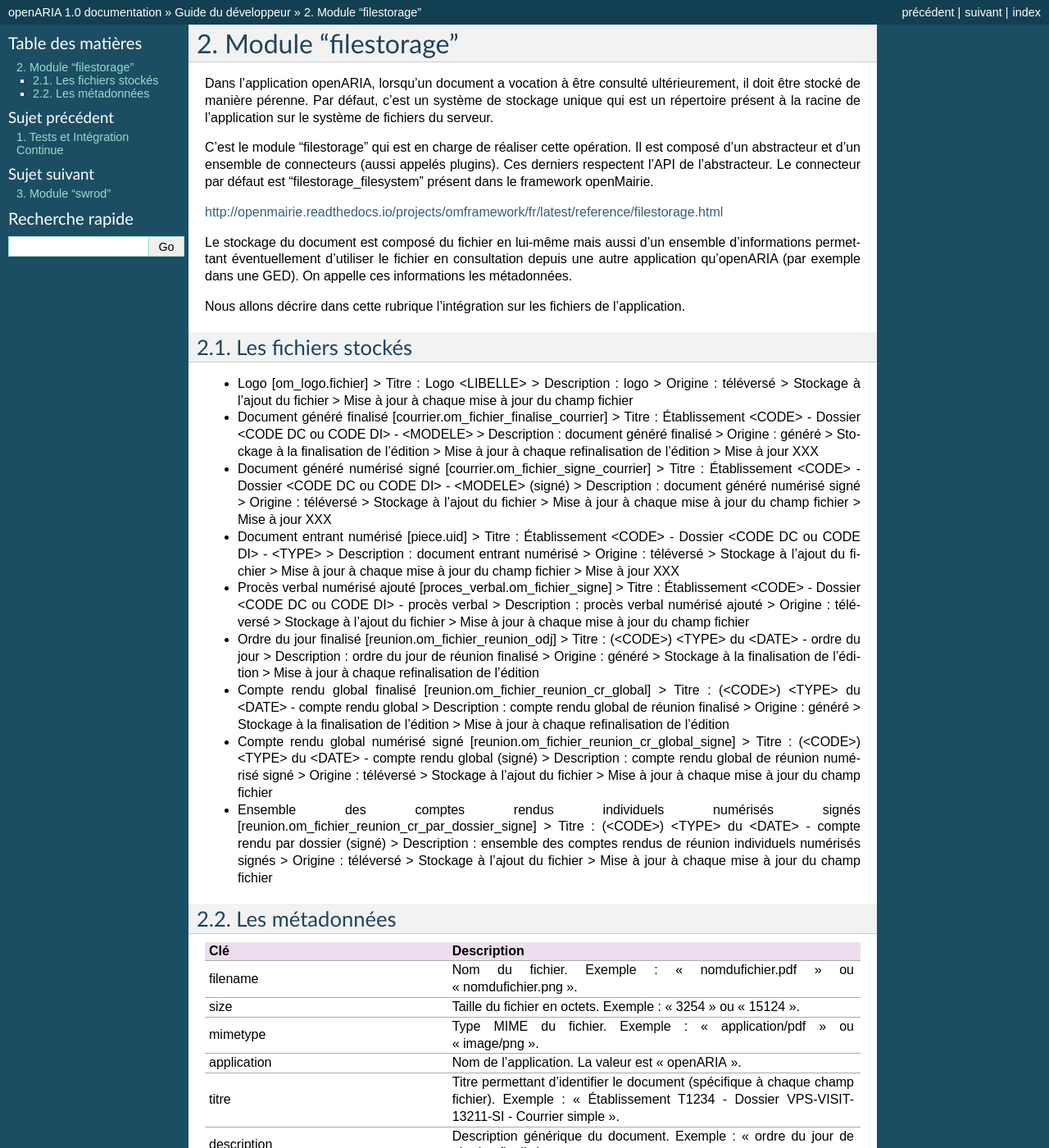
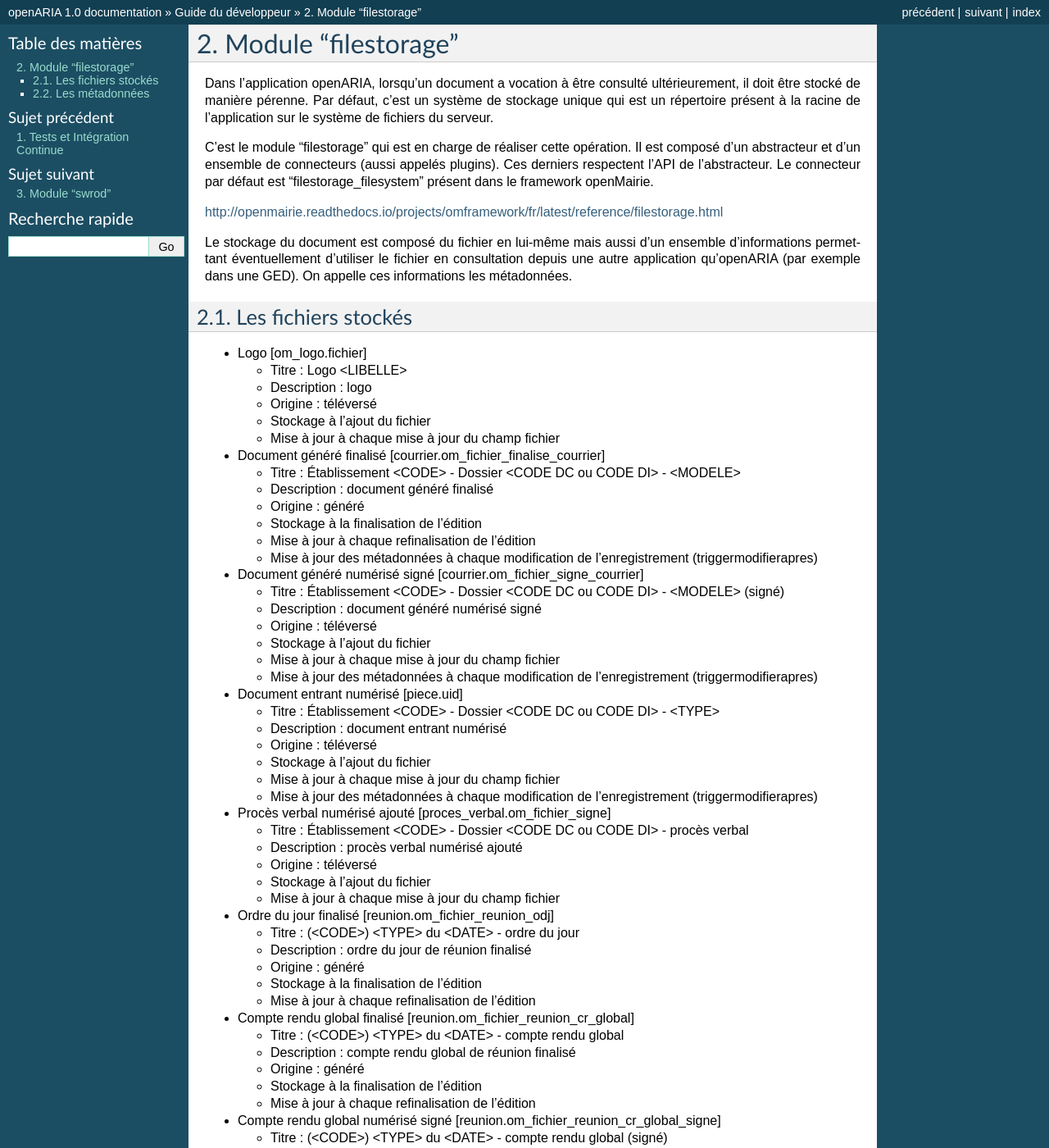
Before and after one commit to jcerini/openaria-documentation, a Sphinx documentation site: the page built from source/guide_developpeur/module_filestorage.rst, in a window 1280 px wide and 1400 px high. Shown: the whole window at 82% size. Built offline with Sphinx 7.4.7, drawn with Linux system fonts in a browser that asks for light colours; some of the changed text lies outside the part shown.

Commit message:
Reformate la liste des fichiers stockés et leurs caractéristiques.

```diff
--- a/source/guide_developpeur/module_filestorage.rst
+++ b/source/guide_developpeur/module_filestorage.rst
@@ -12,78 +12,85 @@ http://openmairie.readthedocs.io/projects/omframework/fr/latest/reference/filest
 
 Le stockage du document est composé du fichier en lui-même mais aussi d'un ensemble d'informations permettant éventuellement d'utiliser le fichier en consultation depuis une autre application qu'openARIA (par exemple dans une GED). On appelle ces informations les métadonnées.
 
-Nous allons décrire dans cette rubrique l'intégration sur les fichiers de l'application.
-
 
 Les fichiers stockés
 ####################
 
 
 - Logo [om_logo.fichier]
-  > Titre : Logo <LIBELLE>
-  > Description : logo
-  > Origine : téléversé
-  > Stockage à l'ajout du fichier
-  > Mise à jour à chaque mise à jour du champ fichier
+
+  - Titre : Logo <LIBELLE>
+  - Description : logo
+  - Origine : téléversé
+  - Stockage à l'ajout du fichier
+  - Mise à jour à chaque mise à jour du champ fichier
 
 - Document généré finalisé [courrier.om_fichier_finalise_courrier]
-  > Titre : Établissement <CODE> - Dossier <CODE DC ou CODE DI> - <MODELE>
-  > Description : document généré finalisé
-  > Origine : généré
-  > Stockage à la finalisation de l'édition
-  > Mise à jour à chaque refinalisation de l'édition
-  > Mise à jour XXX
+
+  - Titre : Établissement <CODE> - Dossier <CODE DC ou CODE DI> - <MODELE>
+  - Description : document généré finalisé
+  - Origine : généré
+  - Stockage à la finalisation de l'édition
+  - Mise à jour à chaque refinalisation de l'édition
+  - Mise à jour des métadonnées à chaque modification de l'enregistrement (triggermodifierapres)
 
 - Document généré numérisé signé [courrier.om_fichier_signe_courrier]
-  > Titre :  Établissement <CODE> - Dossier <CODE DC ou CODE DI> - <MODELE> (signé)
-  > Description : document généré numérisé signé
-  > Origine : téléversé
-  > Stockage à l'ajout du fichier
-  > Mise à jour à chaque mise à jour du champ fichier
-  > Mise à jour XXX
+
+  - Titre :  Établissement <CODE> - Dossier <CODE DC ou CODE DI> - <MODELE> (signé)
+  - Description : document généré numérisé signé
+  - Origine : téléversé
+  - Stockage à l'ajout du fichier
+  - Mise à jour à chaque mise à jour du champ fichier
+  - Mise à jour des métadonnées à chaque modification de l'enregistrement (triggermodifierapres)
 
 - Document entrant numérisé [piece.uid]
-  > Titre :  Établissement <CODE> - Dossier <CODE DC ou CODE DI> - <TYPE>
-  > Description : document entrant numérisé
-  > Origine : téléversé
-  > Stockage à l'ajout du fichier
-  > Mise à jour à chaque mise à jour du champ fichier
-  > Mise à jour XXX
+
+  - Titre :  Établissement <CODE> - Dossier <CODE DC ou CODE DI> - <TYPE>
+  - Description : document entrant numérisé
+  - Origine : téléversé
+  - Stockage à l'ajout du fichier
+  - Mise à jour à chaque mise à jour du champ fichier
+  - Mise à jour des métadonnées à chaque modification de l'enregistrement (triggermodifierapres)
 
 - Procès verbal numérisé ajouté [proces_verbal.om_fichier_signe]
-  > Titre :  Établissement <CODE> - Dossier <CODE DC ou CODE DI> - procès verbal
-  > Description : procès verbal numérisé ajouté
-  > Origine : téléversé
-  > Stockage à l'ajout du fichier
-  > Mise à jour à chaque mise à jour du champ fichier
+
+  - Titre :  Établissement <CODE> - Dossier <CODE DC ou CODE DI> - procès verbal
+  - Description : procès verbal numérisé ajouté
+  - Origine : téléversé
+  - Stockage à l'ajout du fichier
+  - Mise à jour à chaque mise à jour du champ fichier
 
 - Ordre du jour finalisé [reunion.om_fichier_reunion_odj]
-  > Titre : (<CODE>) <TYPE> du <DATE> - ordre du jour
-  > Description : ordre du jour de réunion finalisé
-  > Origine : généré
-  > Stockage à la finalisation de l'édition
-  > Mise à jour à chaque refinalisation de l'édition
+
+  - Titre : (<CODE>) <TYPE> du <DATE> - ordre du jour
+  - Description : ordre du jour de réunion finalisé
+  - Origine : généré
+  - Stockage à la finalisation de l'édition
+  - Mise à jour à chaque refinalisation de l'édition
 
 - Compte rendu global finalisé [reunion.om_fichier_reunion_cr_global]
-  > Titre : (<CODE>) <TYPE> du <DATE> - compte rendu global
-  > Description : compte rendu global de réunion finalisé
-  > Origine : généré
-  > Stockage à la finalisation de l'édition
-  > Mise à jour à chaque refinalisation de l'édition
+
+  - Titre : (<CODE>) <TYPE> du <DATE> - compte rendu global
+  - Description : compte rendu global de réunion finalisé
+  - Origine : généré
+  - Stockage à la finalisation de l'édition
+  - Mise à jour à chaque refinalisation de l'édition
 
 - Compte rendu global numérisé signé [reunion.om_fichier_reunion_cr_global_signe]
-  > Titre : (<CODE>) <TYPE> du <DATE> - compte rendu global (signé)
-  > Description : compte rendu global de réunion numérisé signé
-  > Origine : téléversé
-  > Stockage à l'ajout du fichier
-  > Mise à jour à chaque mise à jour du champ fichier
+
+  - Titre : (<CODE>) <TYPE> du <DATE> - compte rendu global (signé)
+  - Description : compte rendu global de réunion numérisé signé
+  - Origine : téléversé
+  - Stockage à l'ajout du fichier
+  - Mise à jour à chaque mise à jour du champ fichier
 
 - Ensemble des comptes rendus individuels numérisés signés [reunion.om_fichier_reunion_cr_par_dossier_signe]
-  > Titre : (<CODE>) <TYPE> du <DATE> - compte rendu par dossier (signé)
-  > Description : ensemble des comptes rendus de réunion individuels numérisés signés
-  > Origine : téléversé
-  > Stockage à l'ajout du fichier
-  > Mise à jour à chaque mise à jour du champ fichier
+
+  - Titre : (<CODE>) <TYPE> du <DATE> - compte rendu par dossier (signé)
+  - Description : ensemble des comptes rendus de réunion individuels numérisés signés
+  - Origine : téléversé
+  - Stockage à l'ajout du fichier
+  - Mise à jour à chaque mise à jour du champ fichier
 
 
 Les métadonnées
```
